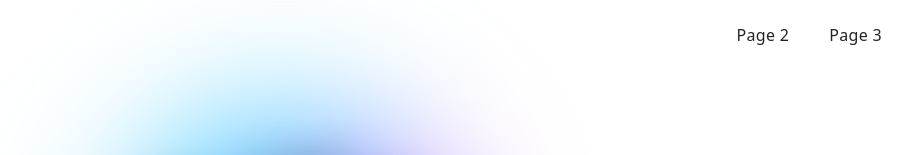
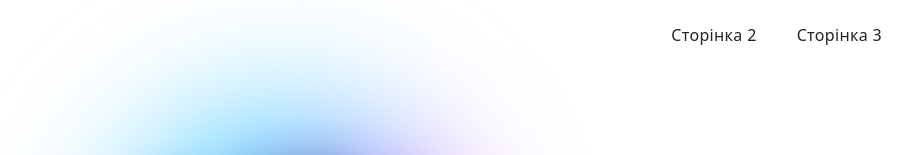
Before and after one commit to ErnestSosnovskyi/YourEnergyCourseProject, a website built with Vite: page src/index.html in a window 1280 px wide. Shown: the top 155 px of the page, without its empty margins (358-1270 px from the left). Built offline with nearby package versions, Linux system fonts and the light colour scheme.

Commit message:
rename header elements

```diff
--- a/src/partials/header.html
+++ b/src/partials/header.html
@@ -8,10 +8,10 @@
       </a>
       <ul class="nav-list">
         <li class="nav-item">
-          <a class="nav-link {=$highlight-act}" href="./page-2.html">Page 2</a>
+          <a class="nav-link {=$highlight-act}" href="./page-2.html">Сторінка 2</a>
         </li>
         <li class="nav-item">
-          <a class="nav-link {=$highlight-curr}" href="./page-3.html">Page 3</a>
+          <a class="nav-link {=$highlight-curr}" href="./page-3.html">Сторінка 3</a>
         </li>
       </ul>
     </nav>
```
